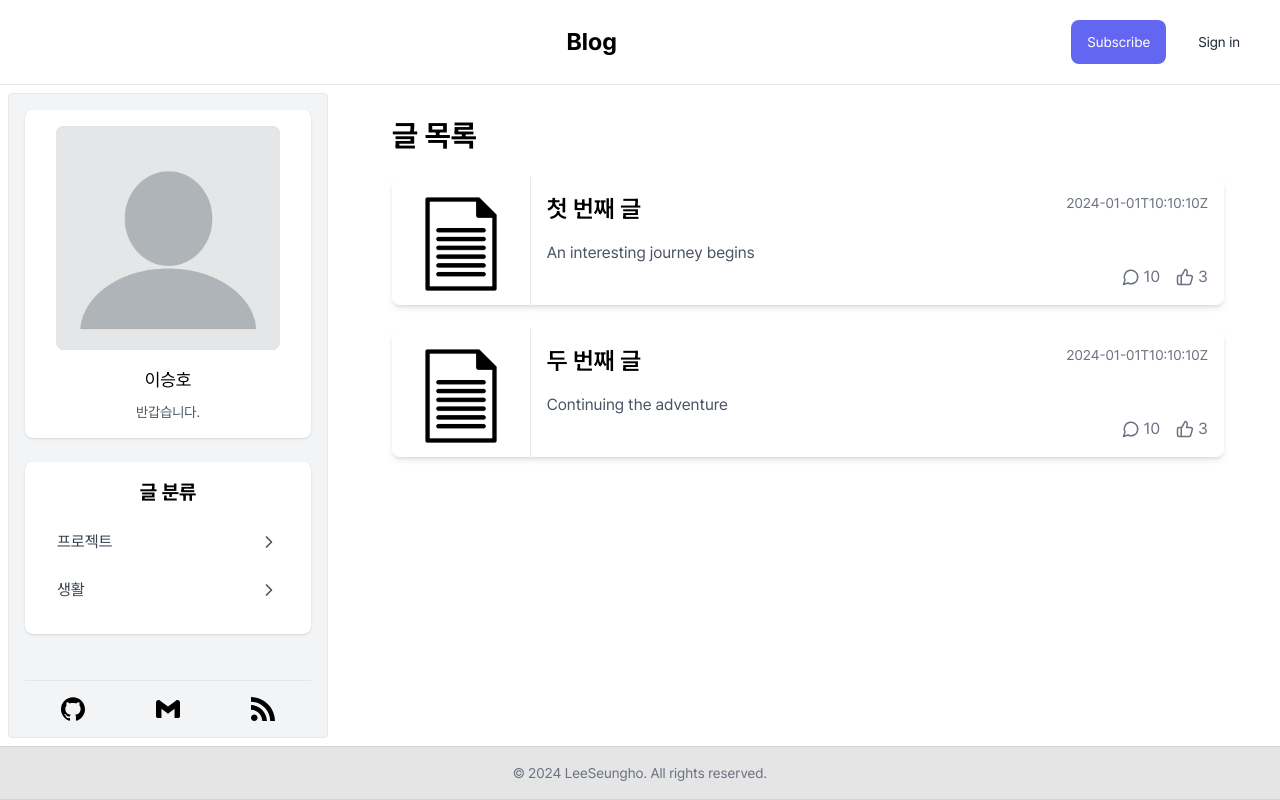
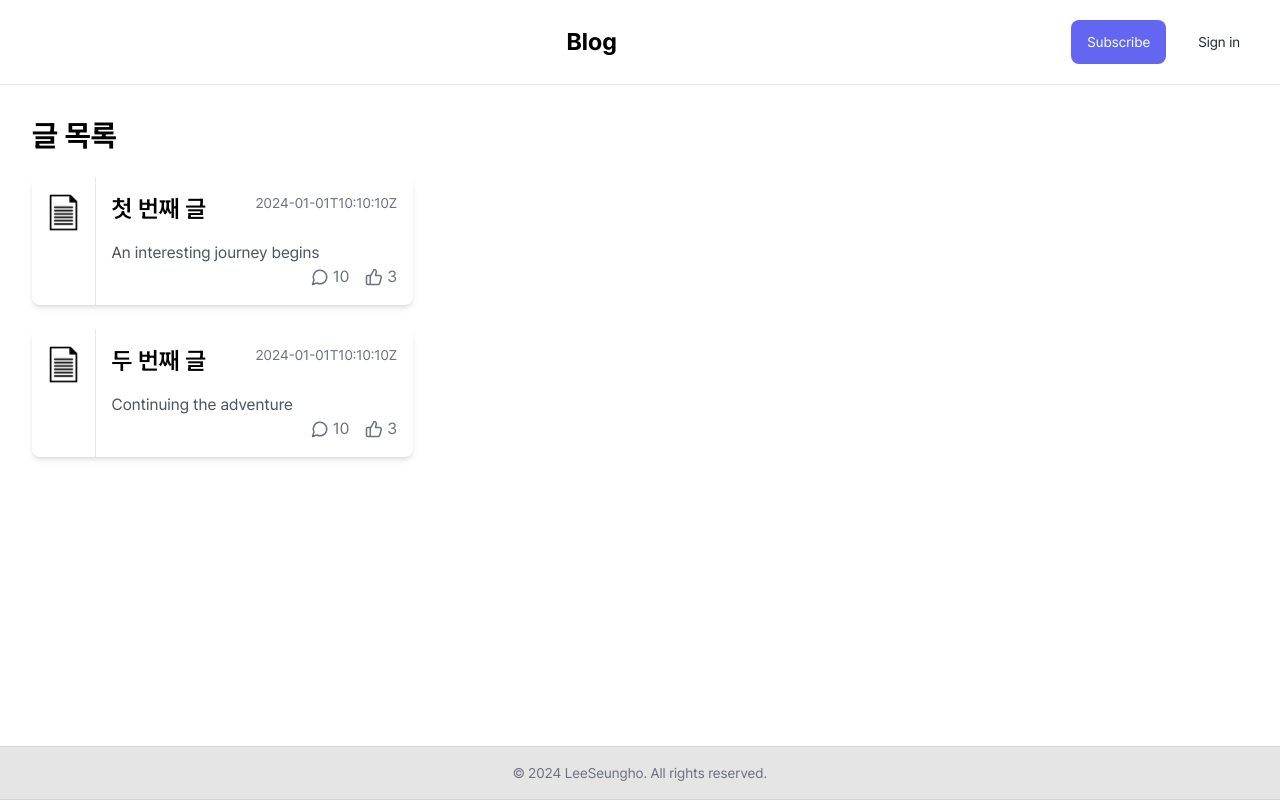
Before and after one commit to seung7642/contentria, a Next.js app in the folder frontend/: page / in a window 1280 px wide. Built offline with nearby package versions, Linux system fonts and the light colour scheme.

Commit message:
style: 구조 수정

```diff
--- /dev/null
+++ b/frontend/src/app/(home)/layout.tsx
@@ -0,0 +1,36 @@
+import type { Metadata } from 'next';
+import '@/app/globals.css';
+import { Footer } from '@/components/footer';
+import Header from '@/components/header';
+import localFont from 'next/font/local';
+
+const pretendard = localFont({
+  src: '../../../public/fonts/PretendardVariable.woff2',
+  display: 'swap',
+  weight: '45 920',
+});
+
+export const metadata: Metadata = {
+  title: 'Blog',
+  description: 'Generated by create next app',
+};
+
+export default function RootLayout({
+  children,
+}: Readonly<{
+  children: React.ReactNode;
+}>) {
+  return (
+    <html lang="en">
+      <body className={`grid h-screen grid-rows-[auto_1fr_auto] ${pretendard.className}`}>
+        <Header />
+        <div className="grid grid-cols-[auto_minmax(auto,_1200px)_auto]">
+          <main className="mx-auto w-full max-w-4xl overflow-auto p-4">
+            <div className="flex-grow p-4">{children}</div>
+          </main>
+        </div>
+        <Footer />
+      </body>
+    </html>
+  );
+}
--- /dev/null
+++ b/frontend/src/app/blog/[slug]/page.tsx
@@ -0,0 +1,35 @@
+import PostCard from '@/components/postCard';
+
+const posts = [
+  {
+    id: '1',
+    title: '첫 번째 글',
+    subTitle: 'An interesting journey begins',
+    thumbnail: '/images/default-thumbnail-01.png',
+    createdAt: '2024-01-01T10:10:10Z',
+    commentCount: 10,
+    likeCount: 3,
+  },
+  {
+    id: '2',
+    title: '두 번째 글',
+    subTitle: 'Continuing the adventure',
+    thumbnail: '/images/default-thumbnail-01.png',
+    createdAt: '2024-01-01T10:10:10Z',
+    commentCount: 10,
+    likeCount: 3,
+  },
+];
+
+export default function Home() {
+  return (
+    <div>
+      <h1 className="mb-6 text-3xl font-bold">글 목록</h1>
+      <div className="space-y-6">
+        {posts.map((post) => (
+          <PostCard key={post.id} post={post} />
+        ))}
+      </div>
+    </div>
+  );
+}
--- a/frontend/src/app/(blog)/posts/[id]/page.tsx
+++ b/frontend/src/app/blog/[slug]/posts/[slug]/page.tsx
@@ -3,9 +3,9 @@
 import path from 'path';
 import rehypeHighlight from 'rehype-highlight';
 
-export default async function Post({ params }: { params: { id: string } }) {
-  const { id } = params;
-  const postContent = await getPostContent(id);
+export default async function Post({ params }: { params: { slug: string } }) {
+  const { id: slug } = params;
+  const postContent = await getPostContent(slug);
 
   return (
     <div>
@@ -24,7 +24,7 @@
 }
 
 async function getPostContent(id: string): Promise<string> {
-  const filePath = path.join(process.cwd(), 'src', 'posts', `${id}.mdx`);
+  const filePath = path.join(process.cwd(), 'src', 'posts', `${slug}.mdx`);
   const fileContent = await fs.promises.readFile(filePath, 'utf8');
   return fileContent;
 }
```
Also changed, not shown: frontend/src/app/(home)/page.tsx (renamed from frontend/src/app/(blog)/page.tsx), frontend/src/app/blog/[slug]/layout.tsx (renamed from frontend/src/app/(blog)/layout.tsx), frontend/src/app/blog/[slug]/posts/[slug]/layout.tsx (renamed from frontend/src/app/(blog)/posts/[id]/layout.tsx).
